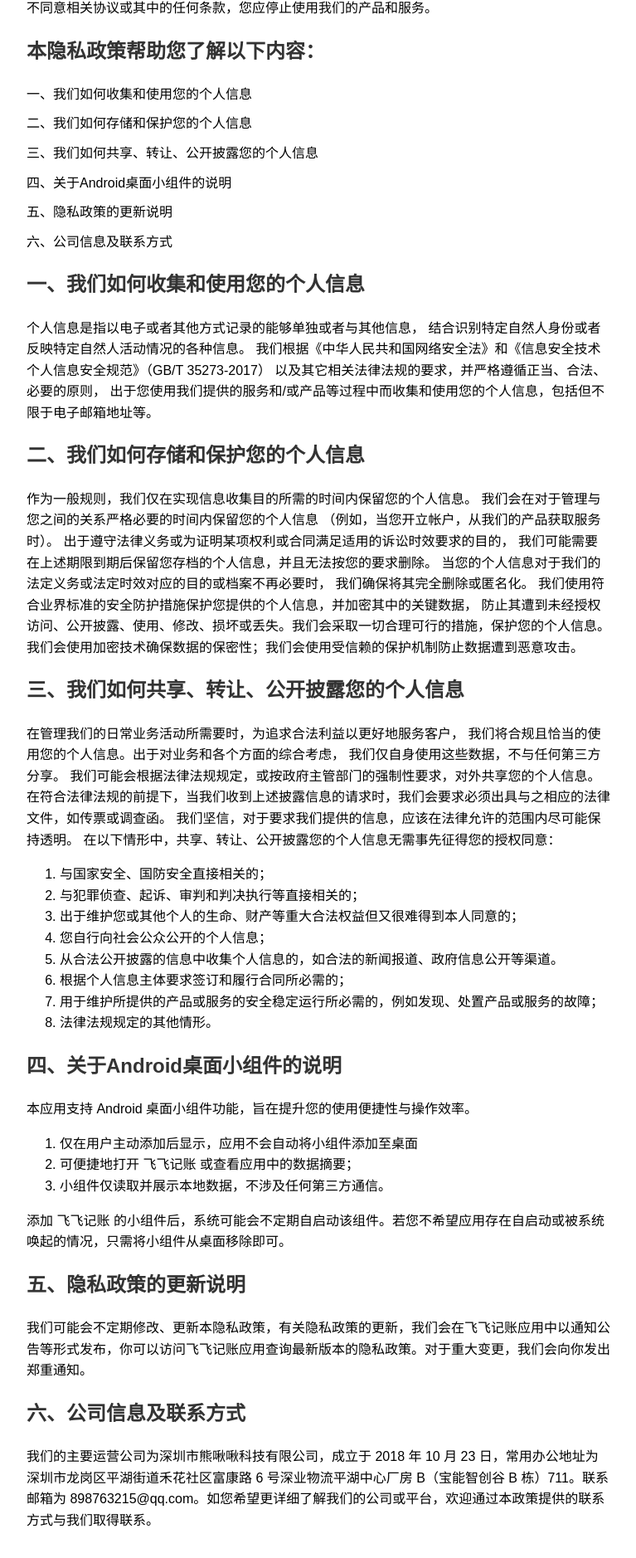
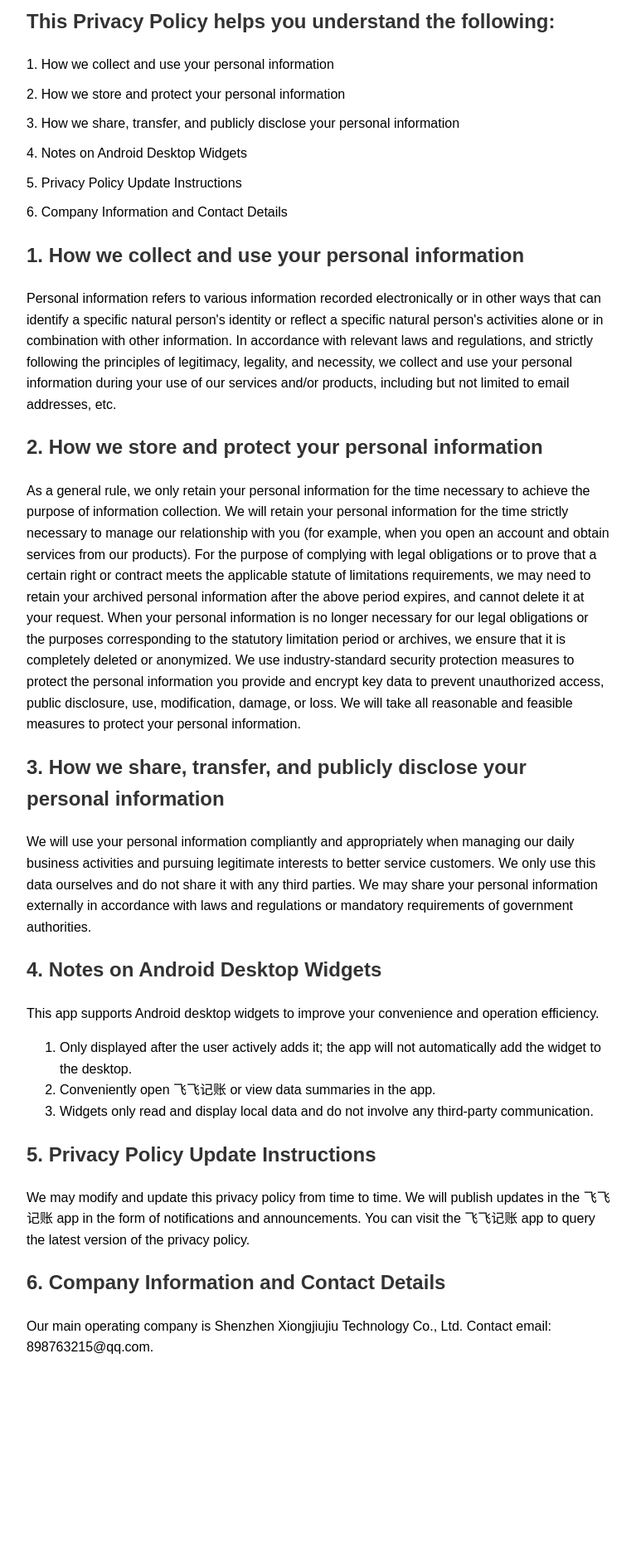
Before and after one commit to JamieYee/save_website, a plain HTML site: page save/privacy.html in a window 1280 px wide. Shown: the part 420-2298 px from the top of the page at 83% size, without its empty margins (256-1023 px from the left). After the commit the page ends 2107 px from the top, so only its background shows below. Drawn offline with Linux system fonts and the light colour scheme.

Commit message:
feat: Implement dynamic English internationalization for index, privacy, and terms pages, replacing old content replacement logic.

```diff
--- a/save/index.html
+++ b/save/index.html
@@ -5,7 +5,7 @@
     <meta name="robots" content="noindex, nofollow">
     <meta charset="UTF-8" />
     <meta name="viewport" content="width=device-width, initial-scale=1.0" />
-    <title>Save 记账</title>
+    <title>飞飞记账</title>
     <link rel="stylesheet" href="css/styles.css" />
     <link rel="icon" sizes="any" href="favicon.ico" />
     <link rel="shortcut icon" href="favicon.ico" type="image/x-icon" />
@@ -26,7 +26,7 @@
                     <img src="images/screenshot.webp" alt="App Screenshot" class="fade-in" style="max-width: 300px" />
                 </div>
                 <div class="hero-text">
-                    <h1 class="app-title">Save</h1>
+                    <h1 class="app-title">飞飞记账</h1>
                     <p class="app-description">存一点，稳一点，未来多一点</p>
                     <div class="download-buttons">
                         <a href="#" class="download-button">
@@ -43,12 +43,12 @@
         <footer>
             <script>
                 document.write(
-                    `<span style="color: #000; font-size: 15px;">© ${new Date().getFullYear()} Save. 保留所有权利。</span>`
+                    `<span style="color: #000; font-size: 15px;">© ${new Date().getFullYear()} 飞飞记账. 保留所有权利。</span>`
                 );
             </script>
         </footer>
     </div>
+    <script src="js/index_i18n.js"></script>
 </body>
-<script src="js/replaceInfo.js"></script>
 
 </html>
--- /dev/null
+++ b/save/js/privacy_i18n.js
@@ -0,0 +1,83 @@
+(function () {
+  // Get device language
+  var lang = navigator.language || navigator.userLanguage;
+
+  // Check if language starts with 'en'
+  if (lang && lang.toLowerCase().indexOf('en') === 0) {
+
+    // Update Page Title and HTML Lang
+    document.title = "飞飞记账 Privacy Policy";
+    document.documentElement.lang = "en";
+
+    // English Content
+    var enContent = `
+            <h1>飞飞记账 Privacy Policy</h1>
+            <div class="policy-date">
+              <p><strong>Effective Date:</strong> July 01, 2025</p>
+              <p><strong>Update Date:</strong> July 15, 2025</p>
+            </div>
+            <p>
+              This is an expense tracking App. All functions are designed to achieve professional bookkeeping and help users optimize their personal financial situation.
+              To use "飞飞记账" and its services, you should read and abide by this agreement. Please be sure to read carefully and fully understand the content of each clause, especially the clauses exempting or limiting liability, and separate agreements for opening and using certain services, and choose to accept or not accept.
+              If you do not agree to any content in this Privacy Policy, please stop using or accessing our products and services immediately.
+            </p>
+
+            <h2>This Privacy Policy helps you understand the following:</h2>
+            <p>1. How we collect and use your personal information</p>
+            <p>2. How we store and protect your personal information</p>
+            <p>3. How we share, transfer, and publicly disclose your personal information</p>
+            <p>4. Notes on Android Desktop Widgets</p>
+            <p>5. Privacy Policy Update Instructions</p>
+            <p>6. Company Information and Contact Details</p>
+
+            <h2>1. How we collect and use your personal information</h2>
+            <p>
+              Personal information refers to various information recorded electronically or in other ways that can identify a specific natural person's identity or reflect a specific natural person's activities alone or in combination with other information.
+              In accordance with relevant laws and regulations, and strictly following the principles of legitimacy, legality, and necessity, we collect and use your personal information during your use of our services and/or products, including but not limited to email addresses, etc.
+            </p>
+
+            <h2>2. How we store and protect your personal information</h2>
+            <p>
+              As a general rule, we only retain your personal information for the time necessary to achieve the purpose of information collection.
+              We will retain your personal information for the time strictly necessary to manage our relationship with you (for example, when you open an account and obtain services from our products).
+              For the purpose of complying with legal obligations or to prove that a certain right or contract meets the applicable statute of limitations requirements, we may need to retain your archived personal information after the above period expires, and cannot delete it at your request.
+              When your personal information is no longer necessary for our legal obligations or the purposes corresponding to the statutory limitation period or archives, we ensure that it is completely deleted or anonymized.
+              We use industry-standard security protection measures to protect the personal information you provide and encrypt key data to prevent unauthorized access, public disclosure, use, modification, damage, or loss. We will take all reasonable and feasible measures to protect your personal information.
+            </p>
+
+            <h2>3. How we share, transfer, and publicly disclose your personal information</h2>
+            <p>
+              We will use your personal information compliantly and appropriately when managing our daily business activities and pursuing legitimate interests to better service customers.
+              We only use this data ourselves and do not share it with any third parties.
+              We may share your personal information externally in accordance with laws and regulations or mandatory requirements of government authorities.
+            </p>
+
+            <h2>4. Notes on Android Desktop Widgets</h2>
+            <p>
+              This app supports Android desktop widgets to improve your convenience and operation efficiency.
+            </p>
+            <ol>
+              <li>Only displayed after the user actively adds it; the app will not automatically add the widget to the desktop.</li>
+              <li>Conveniently open 飞飞记账 or view data summaries in the app.</li>
+              <li>Widgets only read and display local data and do not involve any third-party communication.</li>
+            </ol>
+
+            <h2>5. Privacy Policy Update Instructions</h2>
+            <p>
+              We may modify and update this privacy policy from time to time. We will publish updates in the 飞飞记账 app in the form of notifications and announcements. You can visit the 飞飞记账 app to query the latest version of the privacy policy.
+            </p>
+
+            <h2>6. Company Information and Contact Details</h2>
+            <p>
+              Our main operating company is Shenzhen Xiongjiujiu Technology Co., Ltd.
+              Contact email: 898763215@qq.com.
+            </p>
+        `;
+
+    // Replace content
+    var contentDiv = document.querySelector('.content');
+    if (contentDiv) {
+      contentDiv.innerHTML = enContent;
+    }
+  }
+})();
--- a/save/js/replaceInfo.js
+++ /dev/null
@@ -1,18 +0,0 @@
-// 定义常量
-const APP_NAME = "飞飞记账";
-const COMPANY_NAME = "深圳市熊啾啾科技有限公司";
-
-// 修改页面标题
-document.title = APP_NAME;
-
-// 获取 body 内容
-let bodyHtml = document.body.innerHTML;
-
-// 使用正则替换所有 "Save"
-bodyHtml = bodyHtml.replace(/\bSave\b/g, APP_NAME);
-
-// 替换公司名
-bodyHtml = bodyHtml.replace(/易大宝/g, COMPANY_NAME);
-
-// 更新 body 内容
-document.body.innerHTML = bodyHtml;
--- a/save/privacy.html
+++ b/save/privacy.html
@@ -13,7 +13,7 @@
 
 <body>
   <div class="content">
-    <h1>Save 隐私政策</h1>
+    <h1>飞飞记账 隐私政策</h1>
     <div class="policy-date">
       <p><strong>生效日期：</strong>2025年07月01日</p>
       <p><strong>更新日期：</strong>2025年07月15日</p>
@@ -21,7 +21,7 @@
     <p>
       这是一款记账的
       App，所有功能的目的旨在于实现专业记账，帮助用户优化个人财务情况。
-      为使用“Save”及服务，你应当阅读并遵守本协议。请你务必审慎阅读、充分理解各条款内容，特别是免除或者限制责任的条款，以及开通和使用某项服务的单独协议，并选择接受或者不接受。
+      为使用“飞飞记账”及服务，你应当阅读并遵守本协议。请你务必审慎阅读、充分理解各条款内容，特别是免除或者限制责任的条款，以及开通和使用某项服务的单独协议，并选择接受或者不接受。
       如果你不同意本隐私政策中的任何内容，请立即停止使用或访问我们的产品和服务。
     </p>
 
@@ -99,16 +99,16 @@
     </p>
     <ol>
       <li>仅在用户主动添加后显示，应用不会自动将小组件添加至桌面</li>
-      <li>可便捷地打开 Save 或查看应用中的数据摘要；</li>
+      <li>可便捷地打开 飞飞记账 或查看应用中的数据摘要；</li>
       <li>小组件仅读取并展示本地数据，不涉及任何第三方通信。</li>
     </ol>
     <p>
-      添加 Save
+      添加 飞飞记账
       的小组件后，系统可能会不定期自启动该组件。若您不希望应用存在自启动或被系统唤起的情况，只需将小组件从桌面移除即可。
     </p>
     <h2>五、隐私政策的更新说明</h2>
     <p>
-      我们可能会不定期修改、更新本隐私政策，有关隐私政策的更新，我们会在Save应用中以通知公告等形式发布，你可以访问Save应用查询最新版本的隐私政策。对于重大变更，我们会向你发出郑重通知。
+      我们可能会不定期修改、更新本隐私政策，有关隐私政策的更新，我们会在飞飞记账应用中以通知公告等形式发布，你可以访问飞飞记账应用查询最新版本的隐私政策。对于重大变更，我们会向你发出郑重通知。
     </p>
     <h2>六、公司信息及联系方式</h2>
     <p>
@@ -118,7 +118,7 @@
       898763215@qq.com。如您希望更详细了解我们的公司或平台，欢迎通过本政策提供的联系方式与我们取得联系。
     </p>
   </div>
-  <script src="js/replaceInfo.js"></script>
+  <script src="js/privacy_i18n.js"></script>
 </body>
 
 </html>
```
Also changed, not shown: save/js/index_i18n.js (added, +30 -0 lines), save/js/terms_i18n.js (added, +60 -0 lines), save/terms.html (+3 -3 lines).
